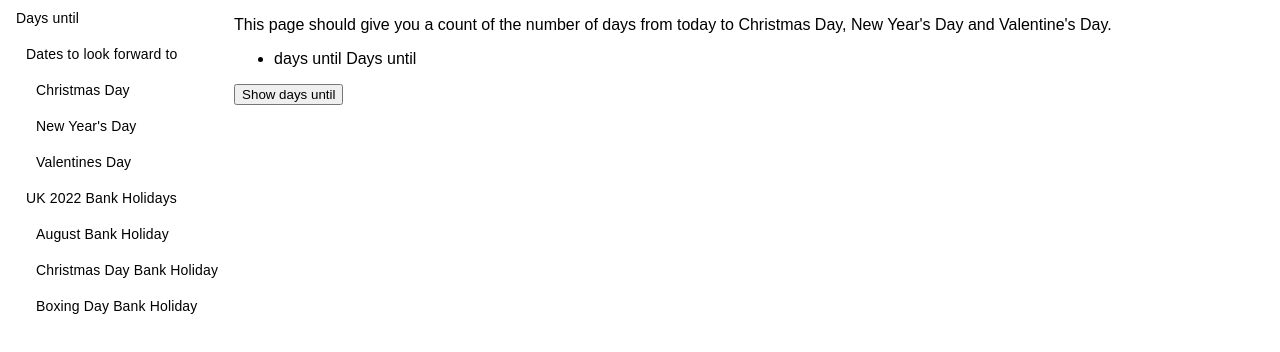
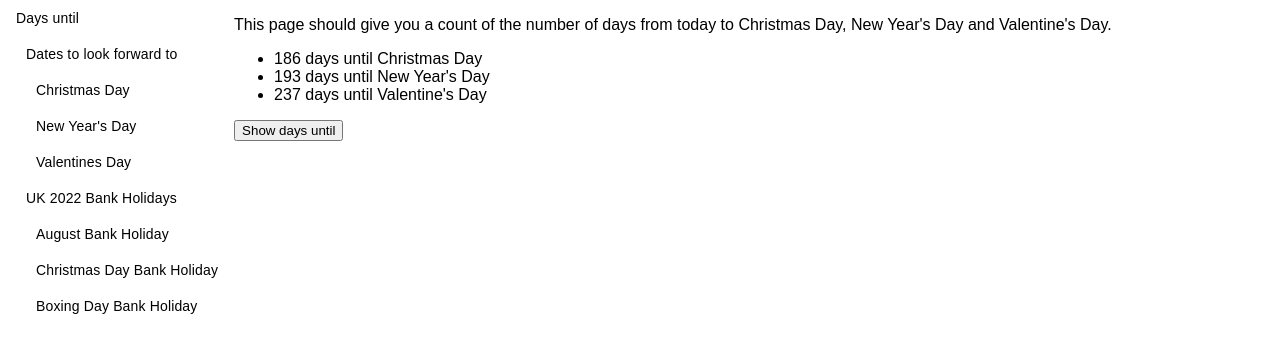
Before and after one commit to imypullan/react-days-until, a React (Create React App) app: page / in a window 1280 px wide. Both pictures are taken after a click on the button "Show days until". Shown: the top 352 px of the page. Built offline with nearby package versions, Linux system fonts and the light colour scheme.

Commit message:
hacky solution in displayelement

```diff
--- a/src/Components/Parent/Display/DisplayElement/index.js
+++ b/src/Components/Parent/Display/DisplayElement/index.js
@@ -1,12 +1,12 @@
 import React from 'react'
-
 class DisplayElement extends React.Component {
 
     constructor(props) {
         super(props)
         this.state = {
             dates: this.props.dates,
-            showInfo: this.props.showInfo
+            showInfo: this.props.showInfo,
+            datesToLookForwardTo: []
         }
     }
 
@@ -14,20 +14,26 @@ class DisplayElement extends React.Component {
         if (this.props.showInfo !== prevProps.showInfo) {
             this.setState({
                 dates: this.props.dates,
-                showInfo: this.props.showInfo
+                showInfo: this.props.showInfo,
+                datesToLookForwardTo: this.props.dates[0].dates[0].dates
             })
         }
     }
+
+
 
     render() {
         return (
             <div style={{display: this.state.showInfo? "block": "none"}}>
                 <ul>
-                    {this.state.dates.map(date=>(
-                        <li key={date.name}>
-                            {date.daysUntil} days until {date.name}
-                        </li>
-                    ))}
+                    {console.log(this.state.datesToLookForwardTo)}
+                    {this.state.datesToLookForwardTo.map(date=> {
+                        return (
+                            <li key={date.name}>
+                                {date.daysuntil} days until {date.name}
+                            </li>
+                        )
+                    })}
                 </ul>
             </div>
         )
--- a/src/Components/Parent/index.js
+++ b/src/Components/Parent/index.js
@@ -99,7 +99,6 @@ class Parent extends React.Component {
                 this.calculateDaysUntil(date)
             }
             this.prepareDatesRecursive(date)
-            console.log(date)
         })
         this.setState({
             showInfo: true
```
Also changed, not shown: src/Components/Parent/Display/DisplayElement/Date/index.js (added, +15 -0 lines).
